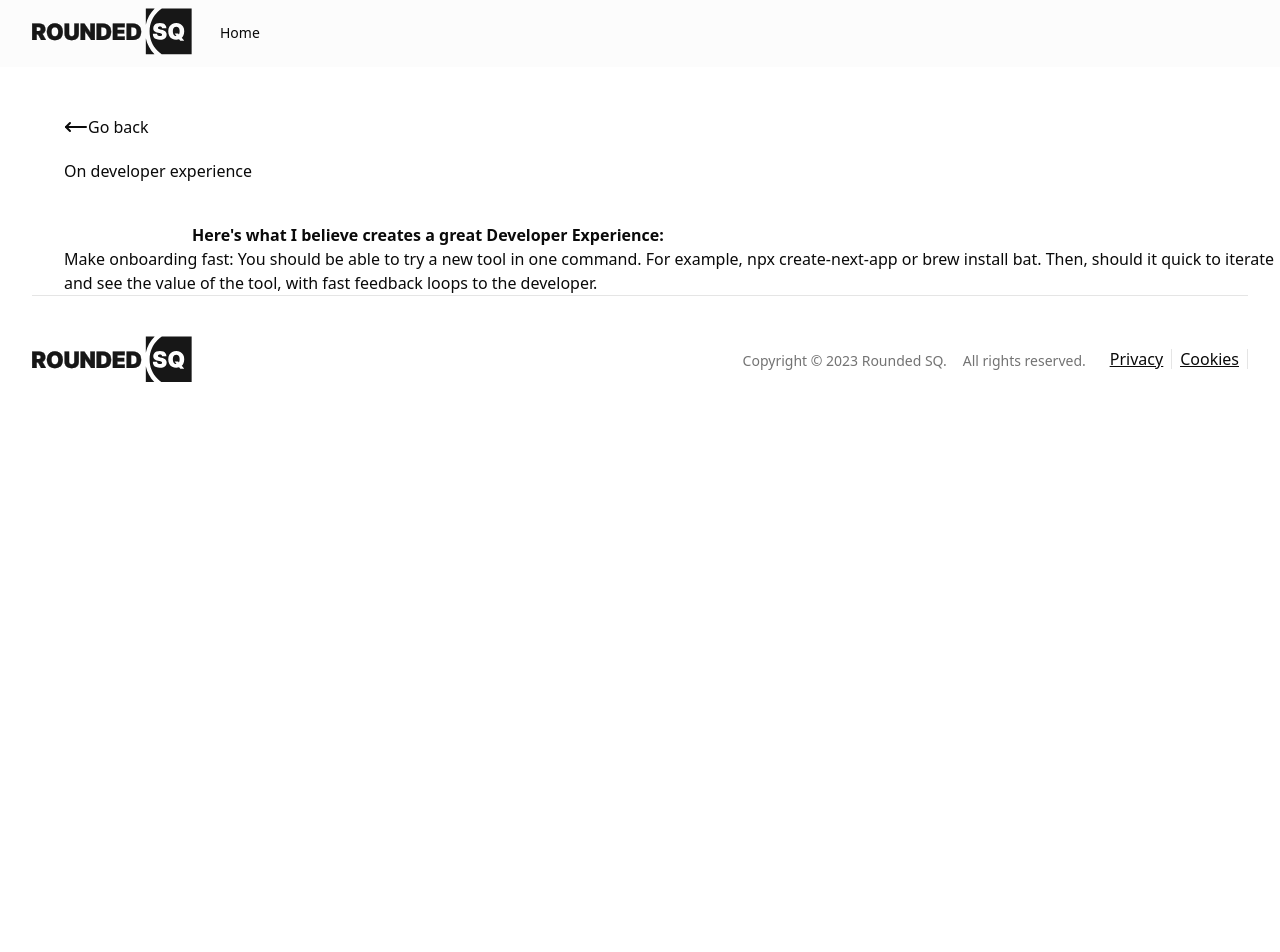
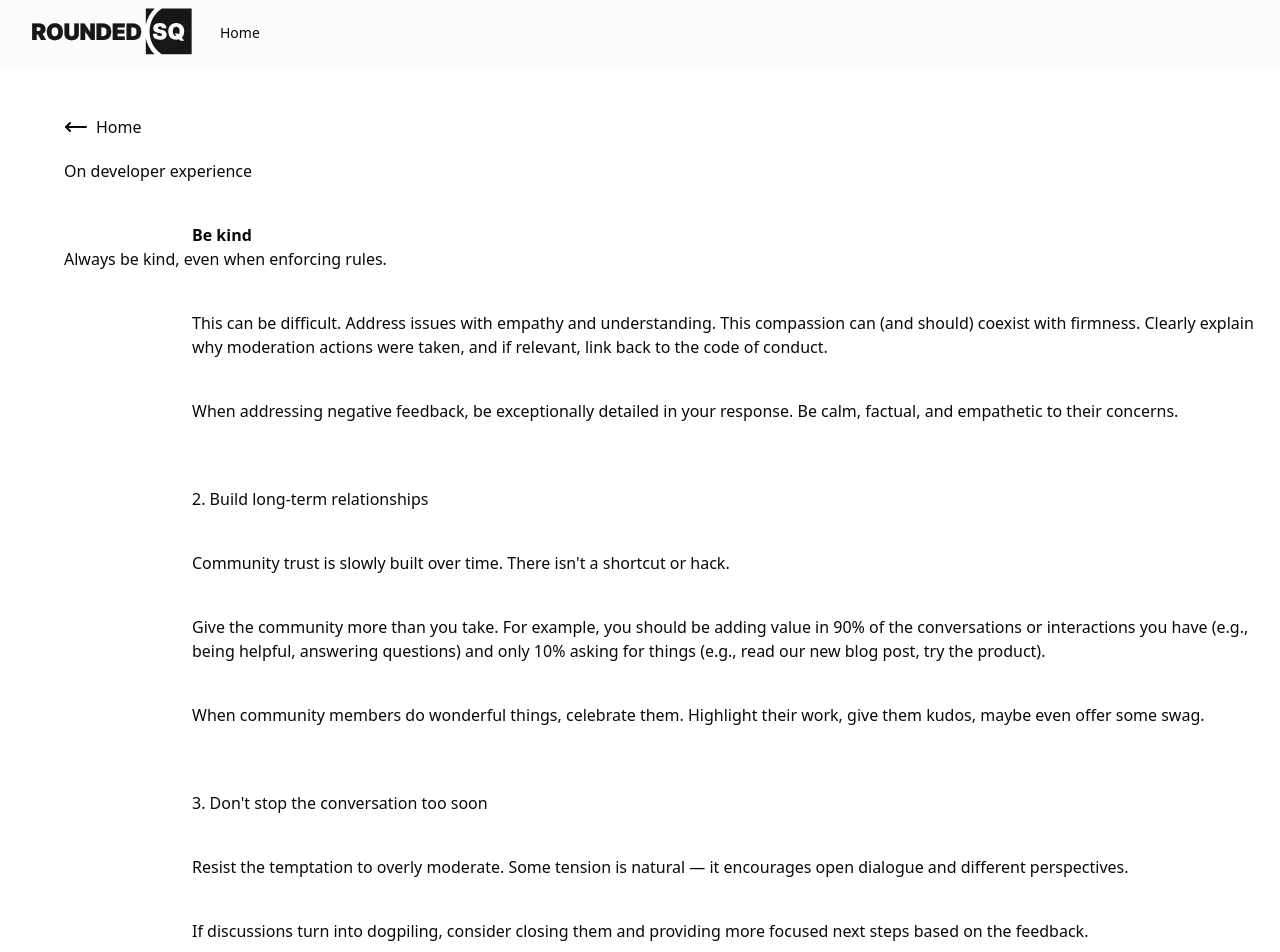
Before and after one commit to zekScript/Eramus-plus-repo, a Next.js app: page /page/cm in a window 1280 px wide. Shown: the top 952 px of the page. Before the commit the page ends 800 px from the top, so only its background shows below. Built offline with nearby package versions, Linux system fonts and the light colour scheme.

Commit message:
Made some routes it's pretty scuffed, could be some improvements, half of the pages are done

```diff
--- a/src/app/(front)/page.tsx
+++ b/src/app/(front)/page.tsx
@@ -13,15 +13,15 @@ const Page: React.FC = () => {
   <h1>Armandas Latanauskas</h1><br></br>
     <p className="w-5/12 ml-16">I'm a frontend developer, motivated, optimist programmer. I'm currently unemployed, and looking to learn more about programming and discover new things </p>
     {/* Content to blogs */}
-      <ul className="ml-32 mt-10">
+    <h1 className="font-semibold text-2xl mr-4 relative mt-4">My Portfolio</h1>
+      <ul className="ml-32 mt-10 g">
         {/* Placeholder */}
-        <h1>My Portfolio</h1>
-        <Link href="/blog1"><li>On developer experience</li></Link>
-        <Link href="/blog2"><li>On Developer Marketing</li></Link>
-        <Link href="/blog3"><li>On Developer Relations</li></Link>
-        <Link href="/blog4"><li>Blog 4</li></Link>
-        <Link href="/blog5"><li>Blog 5</li></Link>
-        <Link href="/blog6"><li>Blog 6</li></Link>
+        <Link href="/page/dx"><li>On developer experience</li></Link>
+        <Link href="/page/dm"><li>On Developer Marketing</li></Link>
+        <Link href="/page/dr"><li>On Developer Relations</li></Link>
+        <Link href="/page/dp"><li>On Developer Products</li></Link>
+        <Link href="/page/cm"><li>On Community Moderation</li></Link>
+        <Link href="/page/risej"><li>Rust is Eating JavaScript</li></Link>
 
       </ul>
     </div>
--- /dev/null
+++ b/src/app/(front)/page/cm/page.tsx
@@ -0,0 +1,37 @@
+import Link from "next/link"
+import { MoveLeft } from "lucide-react"
+import React from "react"
+
+const Blog: React.FC = () =>{
+
+      return(
+            <>
+      <div className="ml-16 mt-12">
+            <Link className="flex gap-2" href="/"><MoveLeft />Home</Link>
+            <div className="w-full h-full mt-5 flex-wrap ">
+                  <h1>On developer experience</h1>
+                  <p className="ml-32 font-semibold mt-10">Be kind</p>
+                  <p>Always be kind, even when enforcing rules.</p>
+                  <p className="ml-32 font-sans mt-10">This can be difficult. Address issues with empathy and understanding. This compassion can (and should) coexist with firmness. Clearly explain why moderation actions were taken, and if relevant, link back to the code of conduct.</p>
+                  <p className="ml-32 font-sans mt-10">When addressing negative feedback, be exceptionally detailed in your response. Be calm, factual, and empathetic to their concerns.</p>
+
+                  <h1 className="ml-32 font-sans mt-16">2. Build long-term relationships</h1>
+
+                  <p className="ml-32 font-sans mt-10">Community trust is slowly built over time. There isn't a shortcut or hack.</p>
+                  <p className="ml-32 font-sans mt-10">Give the community more than you take. For example, you should be adding value in 90% of the conversations or interactions you have (e.g., being helpful, answering questions) and only 10% asking for things (e.g., read our new blog post, try the product).</p>
+                  <p className="ml-32 font-sans mt-10">When community members do wonderful things, celebrate them. Highlight their work, give them kudos, maybe even offer some swag.</p>
+                  <h1 className="ml-32 font-sans mt-16">3. Don't stop the conversation too soon</h1>
+                  <p className="ml-32 font-sans mt-10">Resist the temptation to overly moderate. Some tension is natural — it encourages open dialogue and different perspectives.</p>
+                  <p className="ml-32 font-sans mt-10">If discussions turn into dogpiling, consider closing them and providing more focused next steps based on the feedback.</p>
+                  <h1 className="ml-32 font-sans mt-16">Mostly mute, rarely block</h1>
+                  <p className="ml-32 font-sans mt-10">If possible, mute before blocking — this minimizes escalations from upset members after being blocked and creates a less hostile environment. Blocking should be a last resort.</p>
+
+
+            </div>
+      </div>
+
+
+            </>
+      )
+}
+export default Blog;
--- /dev/null
+++ b/src/app/(front)/page/dm/page.tsx
@@ -0,0 +1,29 @@
+import Link from "next/link"
+import { MoveLeft } from "lucide-react"
+import React from "react"
+
+const Blog: React.FC = () =>{
+
+
+      return(
+            <>
+      <div className="ml-16 mt-12">
+            <Link className="flex gap-2" href="/"><MoveLeft />Home</Link>
+            <div className="w-full h-full mt-5 flex-wrap ">
+                  <h1>On developer experience</h1>
+                  <p className="ml-32 font-semibold mt-10">What does great developer marketing look like?</p>
+                  <h1 className="ml-32 font-sans mt-16">Teaches how to build great products</h1>
+                  <p className="ml-32 font-sans mt-10">When developers use a great tool, they're curious about how it's built. The best developer marketing taps into this curiosity.</p>
+                  <p className="ml-32 font-sans mt-10">What technology choices helped craft this product experience? It often comes down to the implementation (even great tools can be paired with skill issues), but they want to learn more.</p>
+                  <p className="ml-32 font-sans mt-10">Your product is your best marketing. Explain how you built an exceptional product with your own technology. Share how your customers were able to do the same.</p>
+                  <p className="ml-32 font-sans mt-10">Once you've captured their interest with your product, you keep developers engaged by focusing on the <Link href="/page/dx" className="text-blue-700">developer experience.</Link> Write docs worth sharing, filled with helpful diagrams and detailed descriptions. Create code examples and templates that help them get started quickly.</p>
+
+
+            </div>
+      </div>
+
+
+            </>
+      )
+}
+export default Blog;
--- /dev/null
+++ b/src/app/(front)/page/dp/page.tsx
@@ -0,0 +1,27 @@
+import Link from "next/link"
+import { MoveLeft } from "lucide-react"
+import React from "react"
+
+const Blog: React.FC = () =>{
+
+
+      return(
+            <>
+      <div className="ml-16 mt-12">
+            <Link className="flex gap-2" href="/"><MoveLeft />Home</Link>
+            <div className="w-full h-full mt-5 flex-wrap ">
+                  <h1>On Developer Products</h1>
+                  <p className="ml-32 font-semibold mt-10">You should embrace open-source</p>
+                  <p>Experienced developers love open-source products because they've seen the opposite. They've struggled to debug a “black box” closed-source tool, or worse, had a previously open tool change licenses or close its source code.</p>
+                  <p className="ml-32 mt-10">New developers love open-source products because they're learning skills that help them advance in their career—their knowledge transfers from company to company. Open-source tools often have better documentation, as well.</p>
+                  <h1 className="ml-32 mt-16">You should have a free tier</h1>
+                  <p className="ml-32 mt-10">Developers don't want to talk to your sales team. They want to try out the product with as little friction as possible. Start free, then grow, once they've validated the product works and will solve their needs.</p>
+                  <p className="ml-32 mt-10">There are exceptions to this rule. You might have procured software that required months of negotiations, license keys to get access, and hand guided provisioning of resources from a human. But ask your developer—they would have preferred if they could have started self-serve.</p>
+            </div>
+      </div>
+
+
+            </>
+      )
+}
+export default Blog;
--- a/src/app/(front)/[...slug]/page.tsx
+++ b/src/app/(front)/page/dr/page.tsx
@@ -5,16 +5,15 @@ import React from "react"
 const Blog: React.FC = () =>{
 
 
-
-
       return(
             <>
       <div className="ml-16 mt-12">
-            <Link className="flex" href="/"><MoveLeft />Go back</Link>
+            <Link className="flex gap-2" href="/"><MoveLeft />Home</Link>
             <div className="w-full h-full mt-5 flex-wrap ">
                   <h1>On developer experience</h1>
                   <p className="ml-32 font-semibold mt-10">Here's what I believe creates a great Developer Experience:</p>
                   <p>Make onboarding fast: You should be able to try a new tool in one command. For example, npx create-next-app or brew install bat. Then, should it quick to iterate and see the value of the tool, with fast feedback loops to the developer.</p>
+                  <p></p>
             </div>
       </div>
 
--- /dev/null
+++ b/src/app/(front)/page/dx/page.tsx
@@ -0,0 +1,24 @@
+import Link from "next/link"
+import { MoveLeft } from "lucide-react"
+import React from "react"
+
+const Blog: React.FC = () =>{
+
+
+      return(
+            <>
+      <div className="ml-16 mt-12">
+            <Link className="flex gap-2" href="/"><MoveLeft />Home</Link>
+            <div className="w-full h-full mt-5 flex-wrap ">
+                  <h1>On developer experience</h1>
+                  <p className="ml-32 font-semibold mt-10">Here's what I believe creates a great Developer Experience:</p>
+                  <p>Make onboarding fast: You should be able to try a new tool in one command. For example, npx create-next-app or brew install bat. Then, should it quick to iterate and see the value of the tool, with fast feedback loops to the developer.</p>
+                  <p></p>
+            </div>
+      </div>
+
+
+            </>
+      )
+}
+export default Blog;
--- /dev/null
+++ b/src/app/(front)/page/loading.tsx
@@ -0,0 +1,16 @@
+
+
+
+const Loading: React.FC = () => {
+
+
+
+      return(
+            <>
+<h1>Loading</h1>
+
+            </>
+      )
+}
+
+export default Loading;
--- /dev/null
+++ b/src/app/(front)/page/risej/page.tsx
@@ -0,0 +1,24 @@
+import Link from "next/link"
+import { MoveLeft } from "lucide-react"
+import React from "react"
+
+const Blog: React.FC = () =>{
+
+
+      return(
+            <>
+      <div className="ml-16 mt-12">
+            <Link className="flex gap-2" href="/"><MoveLeft />Home</Link>
+            <div className="w-full h-full mt-5 flex-wrap ">
+                  <h1>On developer experience</h1>
+                  <p className="ml-32 font-semibold mt-10">Here's what I believe creates a great Developer Experience:</p>
+                  <p>Make onboarding fast: You should be able to try a new tool in one command. For example, npx create-next-app or brew install bat. Then, should it quick to iterate and see the value of the tool, with fast feedback loops to the developer.</p>
+                  <p></p>
+            </div>
+      </div>
+
+
+            </>
+      )
+}
+export default Blog;
--- /dev/null
+++ b/src/app/loading.tsx
@@ -0,0 +1,17 @@
+
+
+
+const Loading: React.FC = () => {
+
+
+
+      return(
+            <>
+            <h1>Loading...</h1>
+
+
+            </>
+      )
+}
+
+export default Loading;
```
